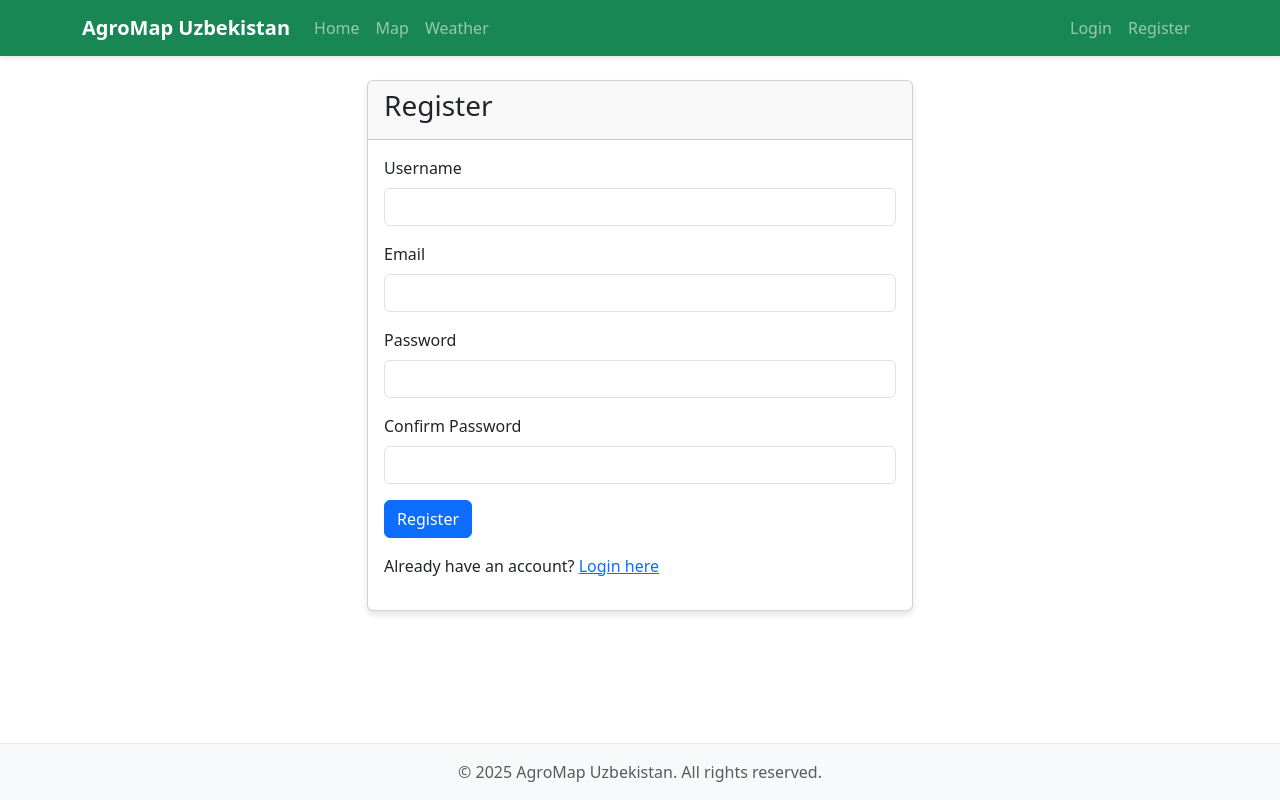
After one commit to domonov/AgroMap-Uzbekistan, a Flask app: page /register in a window 1280 px wide. The commit adds this page. Run offline with Flask 3, Linux system fonts and the light colour scheme.

Commit message:
map can be moved, weather fixe, analytics fixed, admin account active

```diff
--- a/app/routes.py
+++ b/app/routes.py
@@ -18,9 +18,8 @@ def dashboard():
 @app.route('/map')
 def map():
     # Create a map centered on Uzbekistan
-    m = folium.Map(location=[41.3775, 64.5853], zoom_start=6)
-    folium_map = m._repr_html_()
-    return render_template('map.html', title='Interactive Map', map=folium_map)
+    # We'll handle the actual map rendering in JavaScript now
+    return render_template('map.html', title='Interactive Map')
 
 @app.route('/crops')
 @login_required
@@ -36,7 +35,24 @@ def fields():
 
 @app.route('/weather')
 def weather():
-    current_weather = WeatherData.query.order_by(WeatherData.timestamp.desc()).first()
+    location = request.args.get('location')
+
+    if location:
+        # Get weather for the specified location
+        current_weather = WeatherData.query.filter_by(location=location).order_by(WeatherData.timestamp.desc()).first()
+    else:
+        # Get the most recent weather data
+        current_weather = WeatherData.query.order_by(WeatherData.timestamp.desc()).first()
+
+    # Process forecast data if present
+    if current_weather and current_weather.forecast:
+        try:
+            # Parse forecast as JSON and pass it to the template
+            parsed_forecast = json.loads(current_weather.forecast)
+            current_weather.forecast = parsed_forecast
+        except json.JSONDecodeError:
+            current_weather.forecast = None
+
     return render_template('weather.html', title='Weather Information', weather=current_weather)
 
 @app.route('/reports')
@@ -84,9 +100,21 @@ def register():
         email = request.form.get('email')
         username = request.form.get('username')
         password = request.form.get('password')
+        password2 = request.form.get('password2')
 
+        # Check if passwords match
+        if password != password2:
+            flash('Passwords do not match')
+            return redirect(url_for('register'))
+
+        # Check if email already exists
         if User.query.filter_by(email=email).first():
             flash('Email already registered')
+            return redirect(url_for('register'))
+
+        # Check if username already exists
+        if User.query.filter_by(username=username).first():
+            flash('Username already taken')
             return redirect(url_for('register'))
 
         user = User(email=email, username=username)
--- /dev/null
+++ b/app/static/css/style.css
@@ -0,0 +1,181 @@
+/* Main styling for AgroMap application */
+
+/* Custom Variables */
+:root {
+  --primary-color: #4CAF50;
+  --secondary-color: #2E7D32;
+  --accent-color: #FFC107;
+  --light-gray: #f8f9fa;
+  --medium-gray: #e9ecef;
+  --dark-gray: #343a40;
+}
+
+/* General Styling */
+body {
+  font-family: 'Segoe UI', Tahoma, Geneva, Verdana, sans-serif;
+  background-color: var(--light-gray);
+  min-height: 100vh;
+  display: flex;
+  flex-direction: column;
+}
+
+.container {
+  flex: 1;
+}
+
+/* Header and Navigation */
+.navbar {
+  box-shadow: 0 2px 4px rgba(0, 0, 0, 0.1);
+}
+
+.navbar-brand {
+  font-weight: bold;
+  font-size: 1.5rem;
+}
+
+.nav-link {
+  font-weight: 500;
+}
+
+.nav-link:hover {
+  color: var(--accent-color) !important;
+}
+
+/* Cards */
+.card {
+  border-radius: 8px;
+  box-shadow: 0 4px 6px rgba(0, 0, 0, 0.1);
+  margin-bottom: 20px;
+  border: none;
+}
+
+.card-header {
+  background-color: white;
+  border-bottom: 1px solid var(--medium-gray);
+  font-weight: bold;
+  padding: 15px 20px;
+}
+
+.card-body {
+  padding: 20px;
+}
+
+/* Buttons */
+.btn-primary {
+  background-color: var(--primary-color);
+  border-color: var(--primary-color);
+}
+
+.btn-primary:hover {
+  background-color: var(--secondary-color);
+  border-color: var(--secondary-color);
+}
+
+.btn-outline-primary {
+  color: var(--primary-color);
+  border-color: var(--primary-color);
+}
+
+.btn-outline-primary:hover {
+  background-color: var(--primary-color);
+  color: white;
+}
+
+/* Maps */
+#map-container, #weatherMap {
+  border-radius: 8px;
+  overflow: hidden;
+  box-shadow: 0 4px 8px rgba(0, 0, 0, 0.1);
+}
+
+/* Floating action buttons on map */
+#report-btn, #locate-btn {
+  position: fixed;
+  width: 50px;
+  height: 50px;
+  border-radius: 50%;
+  background-color: var(--primary-color);
+  color: white;
+  font-size: 20px;
+  border: none;
+  box-shadow: 0 2px 5px rgba(0, 0, 0, 0.2);
+  z-index: 1000;
+  display: flex;
+  align-items: center;
+  justify-content: center;
+  cursor: pointer;
+  transition: all 0.3s ease;
+}
+
+#report-btn {
+  bottom: 80px;
+  right: 20px;
+}
+
+#locate-btn {
+  bottom: 20px;
+  right: 20px;
+}
+
+#report-btn:hover, #locate-btn:hover {
+  background-color: var(--secondary-color);
+  transform: scale(1.05);
+}
+
+/* Weather Display */
+.forecast-day {
+  background-color: white;
+  border-radius: 8px;
+  box-shadow: 0 2px 4px rgba(0, 0, 0, 0.1);
+  margin: 0.5rem;
+  padding: 1rem;
+  flex: 1;
+  min-width: 120px;
+  max-width: 150px;
+  transition: transform 0.2s;
+}
+
+.forecast-day:hover {
+  transform: translateY(-5px);
+  box-shadow: 0 4px 8px rgba(0, 0, 0, 0.15);
+}
+
+/* Analytics Charts */
+.chart-container {
+  position: relative;
+  height: 300px;
+  width: 100%;
+}
+
+/* Tables */
+.table th {
+  background-color: var(--light-gray);
+  font-weight: 600;
+}
+
+.table-striped tbody tr:nth-of-type(odd) {
+  background-color: rgba(0, 0, 0, 0.02);
+}
+
+/* Footer */
+.footer {
+  margin-top: auto;
+  background-color: var(--light-gray);
+  padding: 20px 0;
+  border-top: 1px solid var(--medium-gray);
+}
+
+/* Responsive Adjustments */
+@media (max-width: 768px) {
+  .card-body {
+    padding: 15px;
+  }
+
+  #map-container, #weatherMap {
+    height: 400px !important;
+  }
+
+  .forecast-day {
+    min-width: 100px;
+  }
+}
--- a/app/templates/map.html
+++ b/app/templates/map.html
@@ -9,9 +9,7 @@
 
 <div class="row">
     <div class="col-md-12">
-        <div id="map-container" style="height: 600px;">
-            {{ map|safe }}
-        </div>
+        <div id="map-container" style="height: 600px;"></div>
     </div>
 </div>
 
--- /dev/null
+++ b/app/templates/register.html
@@ -0,0 +1,37 @@
+{% extends "base.html" %}
+
+{% block content %}
+<div class="row">
+    <div class="col-md-6 offset-md-3">
+        <div class="card">
+            <div class="card-header">
+                <h3 class="card-title">Register</h3>
+            </div>
+            <div class="card-body">
+                <form method="POST" action="{{ url_for('register') }}">
+                    <div class="mb-3">
+                        <label for="username" class="form-label">Username</label>
+                        <input type="text" class="form-control" id="username" name="username" required>
+                    </div>
+                    <div class="mb-3">
+                        <label for="email" class="form-label">Email</label>
+                        <input type="email" class="form-control" id="email" name="email" required>
+                    </div>
+                    <div class="mb-3">
+                        <label for="password" class="form-label">Password</label>
+                        <input type="password" class="form-control" id="password" name="password" required>
+                    </div>
+                    <div class="mb-3">
+                        <label for="password2" class="form-label">Confirm Password</label>
+                        <input type="password" class="form-control" id="password2" name="password2" required>
+                    </div>
+                    <button type="submit" class="btn btn-primary">Register</button>
+                </form>
+                <div class="mt-3">
+                    <p>Already have an account? <a href="{{ url_for('login') }}">Login here</a></p>
+                </div>
+            </div>
+        </div>
+    </div>
+</div>
+{% endblock %}
```
Also changed, not shown: app/static/js/main.js (added, +140 -0 lines), app/templates/login.html (added, +33 -0 lines), app/templates/weather.html (+11 -8 lines).
